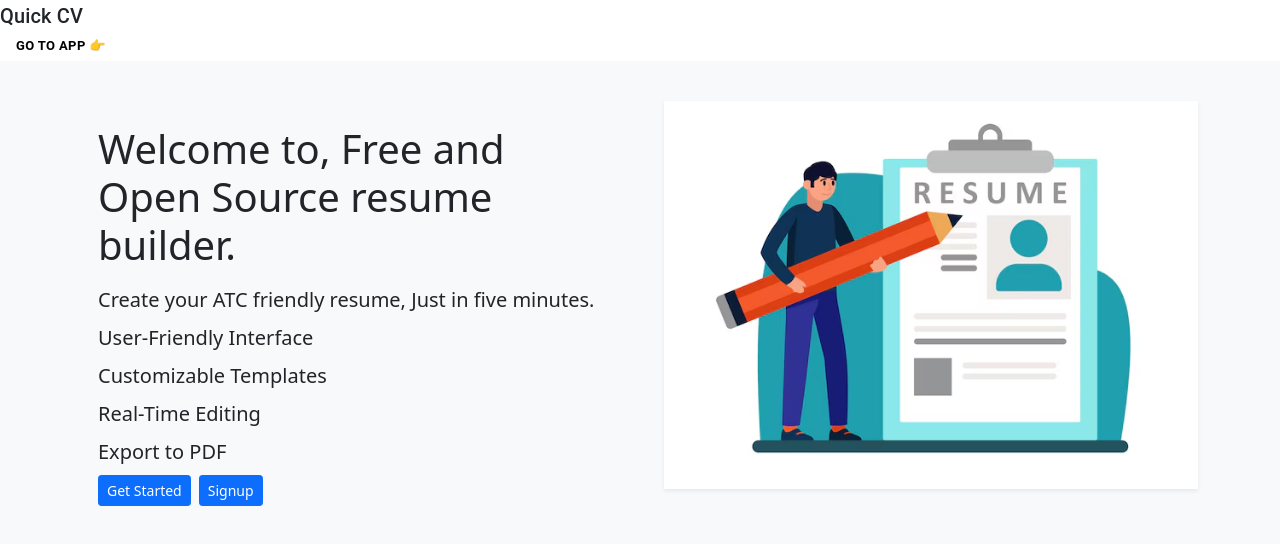
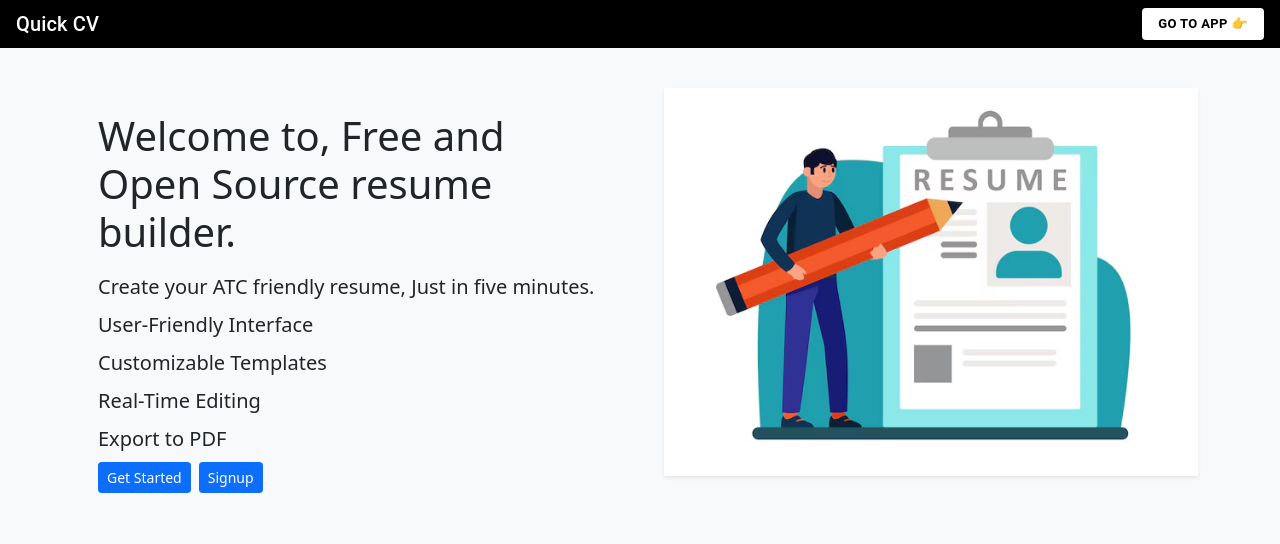
Before and after one commit to YITO-org/quick-cv-ui, a React (Vite) app: page / in a window 1280 px wide. Shown: the top 544 px of the page. Built offline with nearby package versions, Linux system fonts and the light colour scheme.

Commit message:
navigation changes

```diff
--- a/src/screens/landingPage.tsx
+++ b/src/screens/landingPage.tsx
@@ -5,7 +5,8 @@ import { connect } from "react-redux";
 import hairingimg from "../assets/hairingimg.avif";
 import Button from '@mui/material/Button';
 import { styles } from "../styles/styles";
-import { Typography } from "@mui/material";
+import { Box, Typography } from "@mui/material";
+import AppBar from '@mui/material/AppBar';
 
 let LandingPage : React.FC<any> = (props)=>{
 
@@ -48,13 +49,13 @@ let LandingPage : React.FC<any> = (props)=>{
 
   return(
     <React.Fragment>
-
-    <nav sx={styles.navbar}>
+     <Box sx={styles.navbar_container} >
+       <AppBar sx={styles.navbar} position="static">
               <Typography variant="h6" sx={styles.navbar_title}>
                            Quick CV
               </Typography>
           <Button sx={styles.navbar_go_app_button} size='small' onClick={redirect}>Go to App 👉</Button>
-          </nav>
+       </AppBar></Box>
 
           {/* body  */}
            <div className="bg-light text-dark" style={{height:"90vh"}}>
--- a/src/styles/styles.ts
+++ b/src/styles/styles.ts
@@ -50,11 +50,12 @@ export const styles = {
 
   // landing page header button
   navbar_go_app_button: {
-    backgroundColor: "white", color: "black", fontWeight: "700", px: 2,py:0.4,
+    backgroundColor: "white", color: "black", fontWeight: "700", px: 2,py:0.4, display:"flex",alignItems:"center",
         "&:hover": {backgroundColor: "white",color: "#007bff"}
     },
+    navbar_container:{},
     navbar:{
-      backgroundColor:"black",color:"white", display:"flex",justifyContent:"space-between",alignItems:"center",px:2
+      backgroundColor:"black",color:"white",px:2,display: "flex", flexDirection: "row",justifyContent: "space-between",py:1
     },
     navbar_title:{
        fontWeight: '550'
```
